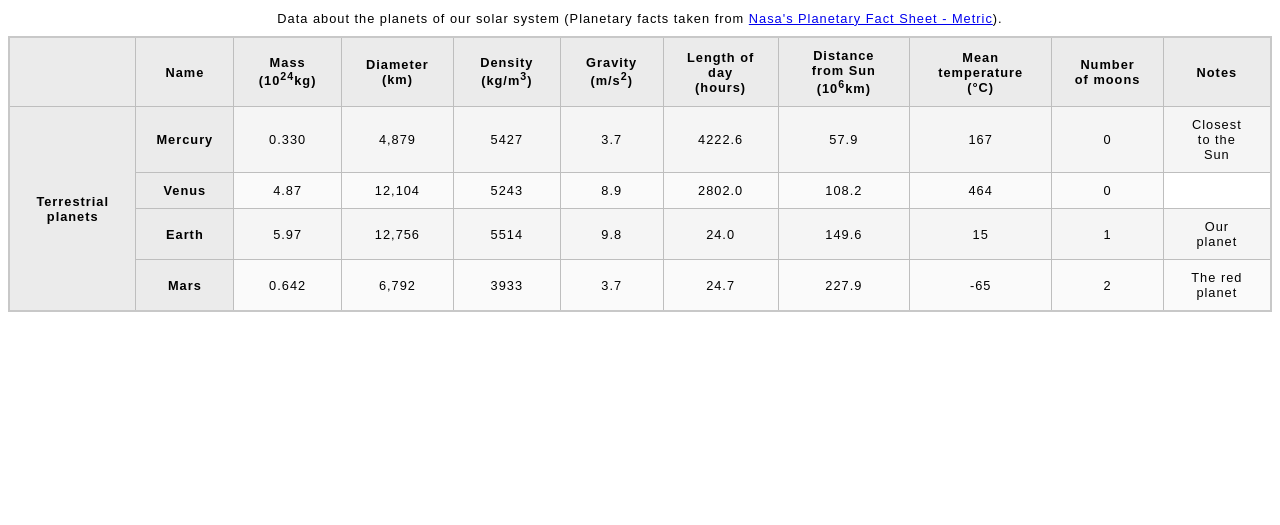
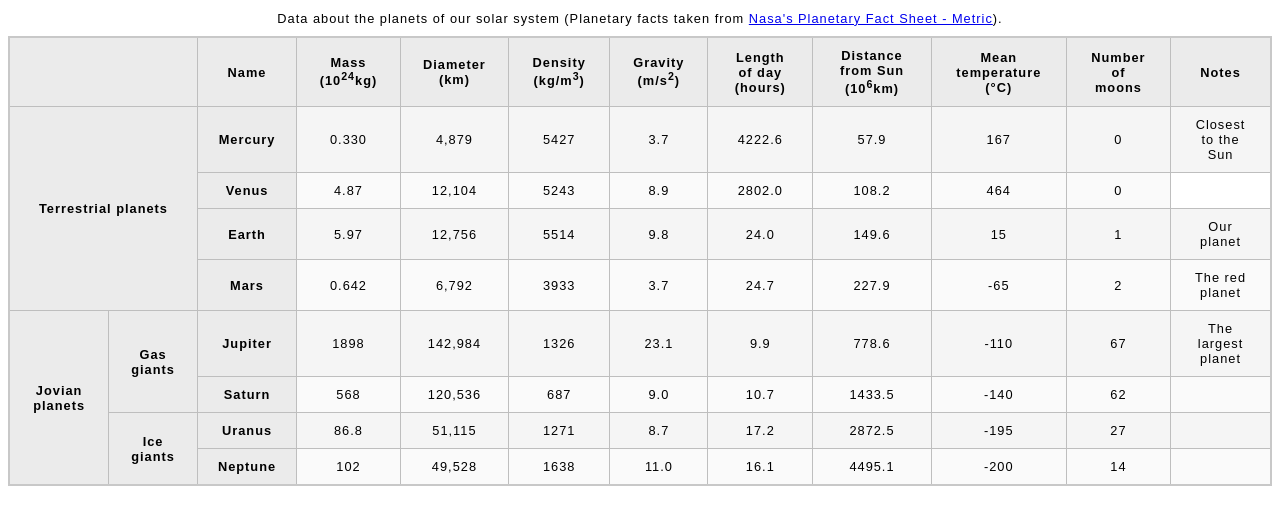
Before and after one commit to Ytikare/odin_html_practice_repo, a plain HTML site: page html-table-practice/blank-template.html in a window 1280 px wide. Shown: the part 79-604 px from the top of the page. Drawn offline with Linux system fonts and the light colour scheme.

Commit message:
Add jovian planets info

```diff
--- a/html-table-practice/blank-template.html
+++ b/html-table-practice/blank-template.html
@@ -77,6 +77,57 @@
           <td>2</td>
           <td>The red planet</td>
         </tr>
+        <tr>
+          <th rowspan="4">Jovian planets</th>
+          <th rowspan="2">Gas giants</th>
+          <th>Jupiter</th>
+          <td>1898</td>
+          <td>142,984</td>
+          <td>1326</td>
+          <td>23.1</td>
+          <td>9.9</td>
+          <td>778.6</td>
+          <td>-110</td>
+          <td>67</td>
+          <td>The largest planet</td>
+        </tr>
+        <tr>
+          <th>Saturn</th>
+          <td>568</td>
+          <td>120,536</td>
+          <td>687</td>
+          <td>9.0</td>
+          <td>10.7</td>
+          <td>1433.5</td>
+          <td>-140</td>
+          <td>62</td>
+          <td></td>
+        </tr>
+        <tr>
+          <th rowspan="2">Ice giants</th>
+          <th>Uranus</th>
+          <td>86.8</td>
+          <td>51,115</td>
+          <td>1271</td>
+          <td>8.7</td>
+          <td>17.2</td>
+          <td>2872.5</td>
+          <td>-195</td>
+          <td>27</td>
+          <td></td>
+        </tr>
+        <tr>
+          <th>Neptune</th>
+          <td>102</td>
+          <td>49,528</td>
+          <td>1638</td>
+          <td>11.0</td>
+          <td>16.1</td>
+          <td>4495.1</td>
+          <td>-200</td>
+          <td>14</td>
+          <td></td>
+        </tr>
       </tbody>
     </table>
   </body>
```
